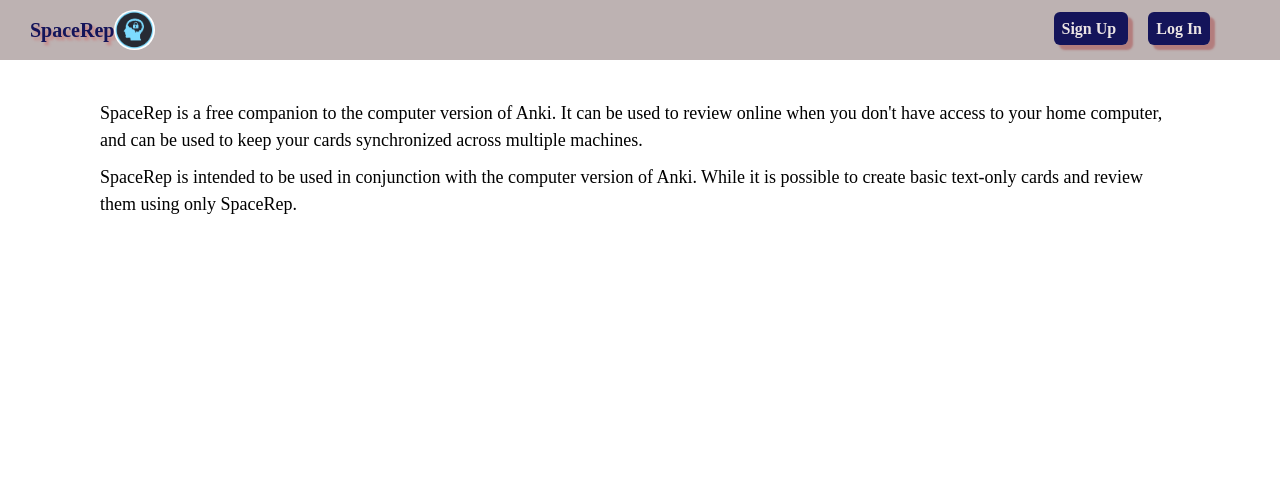
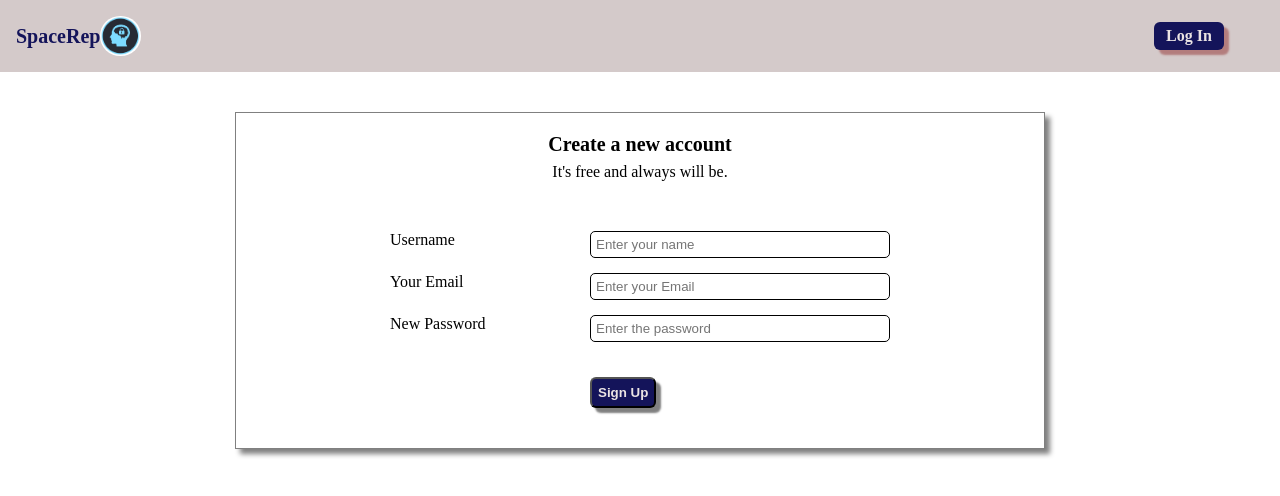
Before and after one commit to nandinivenkateshan/space-rep-public, a React (Vite) app in the folder front-end/: page /add in a window 1280 px wide. Shown: the top 496 px of the page. Built offline with nearby package versions, Linux system fonts and the light colour scheme.

Commit message:
Refactored sign up page

```diff
--- a/front-end/src/components/home/Home.js
+++ b/front-end/src/components/home/Home.js
@@ -13,8 +13,8 @@
             <img src={logo} alt='logo' className='logo' />
           </Link>
           <aside className='btns'>
-            <Link to='/register' className='signup-btn'> Sign Up </Link>
-            <Link to='/register' className='login-btn'> Log In </Link>
+            <Link to='/signup' className='signup-btn'> Sign Up </Link>
+            <Link to='/login' className='login-btn'> Log In </Link>
           </aside>
         </nav>
         <section className='about'>
--- a/front-end/src/components/index.js
+++ b/front-end/src/components/index.js
@@ -1,13 +1,13 @@
 import React from 'react'
 import ReactDOM from 'react-dom'
 // import App from './App.jsx'
-// import SignUp from './SignUp'
+import SignUp from './sign-up/SignUp'
 // import Login from './Login'
-import Home from './home/Home'
+// import Home from './home/Home'
 // FYI - Write dev code here...
 
 // Hot module replacement (HMR)
 if (module.hot) {
   module.hot.accept()
 }
-ReactDOM.render(<Home />, document.getElementById('root'))
+ReactDOM.render(<SignUp />, document.getElementById('root'))
--- a/front-end/src/components/SignUp.js
+++ b/front-end/src/components/sign-up/SignUp.js
@@ -1,9 +1,8 @@
 import React, { useState, useEffect } from 'react'
 import logo from '../img/logo.jpeg'
-import './App.css'
+import './signUp.css'
 import useForm from './useForm'
 import validate from './SignUPFormValidation'
-// import createdecks from './App.jsx'
 import {Route, Link, BrowserRouter as Router } from 'react-router-dom'
 
 function SignUp () {
@@ -39,7 +38,7 @@
             <label className='logo-text'>SpaceRep</label>
             <img src={logo} alt='logo' width='70' height='30' className='logo' />
           </Link>
-          <Link to='/register' className='signIn'>Log In</Link>
+          <Link to='/login' className='login-btn'>Log In</Link>
         </nav>
         <section className='signup-box'>
           <h1 className='heading'>Create a new account</h1>
--- /dev/null
+++ b/front-end/src/components/sign-up/signUp.css
@@ -0,0 +1,136 @@
+* {
+  margin: 0px;
+}
+
+.logo-text {
+  font-weight: bold;
+  font-size: 20px;
+  align-self: center;
+  color: rgb(20, 20, 90);
+}
+
+.navbar-menu {
+  font-size: 14px;
+}
+
+.navbar {
+  background-color: rgb(212, 202, 202);
+  padding: 0px 10px 0px 20px;
+  margin-bottom: 40px;
+}
+.logo {
+  height: 40px;
+  width: auto;
+  border-radius: 50%;
+}
+.input-tag {
+  border: 1px solid black;
+  padding: 10px 40px 10px 10px;
+  width: 300px;
+  font-size: 15px;
+}
+
+.signup-nav {
+  display: flex;
+  justify-content: space-between;
+  padding: 16px;
+}
+.logo-items {
+  display: flex;
+  text-decoration: none;
+}
+.signup-page .heading {
+  font-weight: bold;
+  font-size: 20px;
+  text-align: center;
+  margin-bottom: 7px;
+}
+.signup-page .sub-heading {
+  text-align: center;
+  margin-bottom: 50px;
+}
+.signup-box {
+  border: 1px solid grey;
+  width: 60%;
+  margin: auto;
+  padding: 20px;
+  box-shadow: 5px 5px 5px grey;
+}
+.signup-form {
+  margin: 20px;
+  display: grid;
+  grid-template-columns: 200px 100px 200px;
+  grid-row-gap: 15px;
+  justify-content: center;
+}
+.signup-form .label {
+  grid-column: 1 / 2;
+}
+.signup-form .inputundefined {
+  grid-column: 2 / 4;
+  padding: 5px;
+  border-radius: 5px;
+  align-self: start;
+  border: 1px solid black;
+}
+.signup-btn {
+  grid-column: 2 / 3;
+  margin-top: 20px;
+  justify-self: start;
+  background-color: rgb(20, 20, 90);
+  color: rgb(235, 228, 228);
+  font-weight: bold;
+  padding: 6px;
+  border-radius: 6px;
+  box-shadow: 5px 5px 2px grey;
+}
+.login-btn {
+  text-decoration: none;
+  background-color: rgb(20, 20, 90);
+  color: rgb(235, 228, 228);
+  width: 60px;
+  padding: 5px;
+  font-weight: bold;
+  border-radius: 6px;
+  box-shadow: 5px 5px 2px rgb(179, 125, 125);
+  text-align: center;
+  margin: auto 40px;
+}
+.signup-btn:hover,
+.login-btn:hover {
+  color: rgb(36, 73, 36);
+  background-color: rgb(134, 134, 184);
+  box-shadow: 5px 5px 2px green;
+}
+.signup-nav .signIn {
+  text-decoration: none;
+  align-self: center;
+  font-weight: bold;
+}
+.signup-form .inputinvalid {
+  border: 1px solid red;
+  grid-column: 2 / 4;
+  padding: 5px;
+  border-radius: 5px;
+  align-self: start;
+}
+.invalid-para {
+  color: red;
+  grid-column: 2 / 4;
+  font-size: 14px;
+}
+
+.reset-pswd {
+  display: block;
+  text-align: center;
+}
+.signup-box .acc-success {
+  text-align: center;
+  font-size: 16px;
+  color: green;
+}
+.signup-box .acc-exist-already {
+  text-align: center;
+  font-size: 16px;
+  color: red;
+}
```
Also changed, not shown: front-end/src/components/sign-up/SignUPFormValidation.js (renamed from front-end/src/components/SignUPFormValidation.js), front-end/src/components/sign-up/useForm.js (renamed from front-end/src/components/useForm.js).
